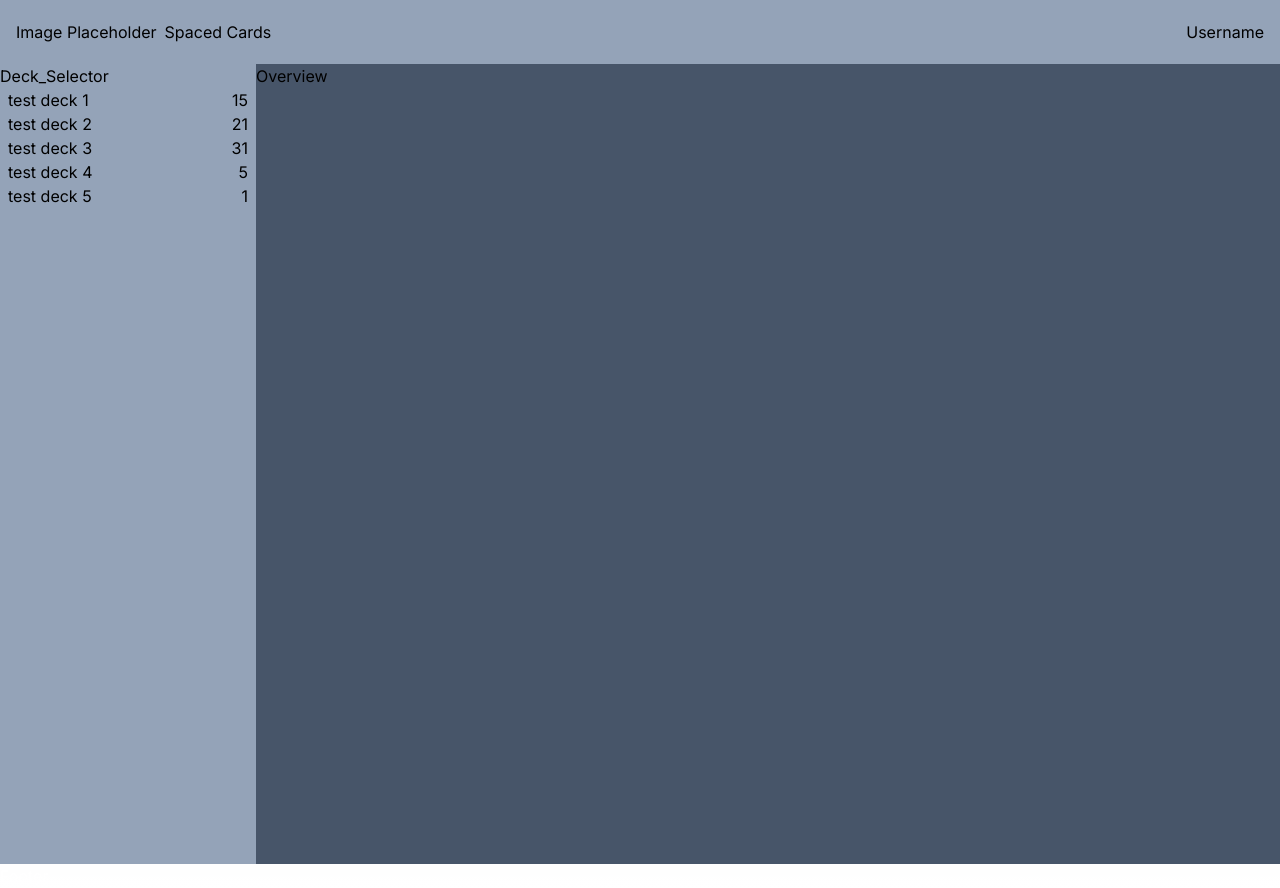
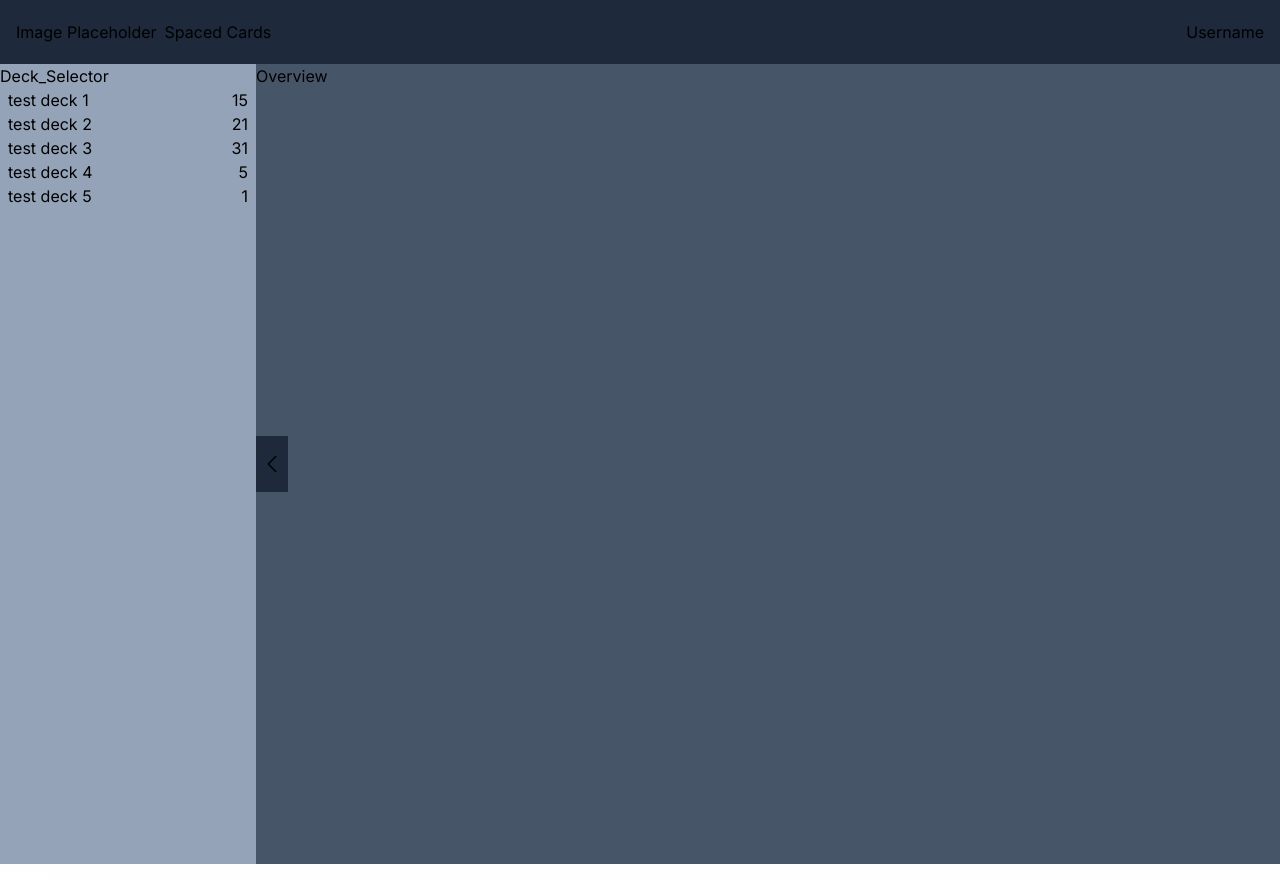
Before and after one commit to gary-giambatista/spaced-cards, a Next.js app: page / in a window 1280 px wide. Built offline with nearby package versions, Linux system fonts and the light colour scheme.

Commit message:
Added chevron & functionality for drawer

```diff
--- a/app/page.js
+++ b/app/page.js
@@ -12,8 +12,8 @@ export default function Home() {
 	const [drawerOpen, setDrawerOpen] = useState(true);
 	return (
 		<main className="flex">
-			<div className="flex w-full" onClick={() => setDrawerOpen(!drawerOpen)}>
-				<Deck_Selector drawerOpen={drawerOpen} />
+			<div className="flex w-full">
+				<Deck_Selector drawerOpen={drawerOpen} setDrawerOpen={setDrawerOpen} />
 				{mode === "overview" ? <Overview /> : <Study />}
 			</div>
 		</main>
--- a/components/Header.jsx
+++ b/components/Header.jsx
@@ -2,7 +2,7 @@ import React from "react";
 
 function Header() {
 	return (
-		<header className="min-h-16 bg-slate-400 flex justify-between items-center px-4">
+		<header className="min-h-16 bg-slate-800 flex justify-between items-center px-4">
 			<div className="flex gap-x-2 ">
 				<div>Image Placeholder</div>
 				<h2>Spaced Cards</h2>
--- a/components/hud/Deck_Selector.jsx
+++ b/components/hud/Deck_Selector.jsx
@@ -28,14 +28,35 @@ const sampleDecks = [
 	},
 ];
 
-function Deck_Selector({ drawerOpen }) {
+function Deck_Selector({ drawerOpen, setDrawerOpen }) {
 	return (
-		<div
-			className={`flex-shrink h-dvh bg-slate-400 transition-all ${
+		<section
+			className={`flex-shrink relative h-dvh bg-slate-400 transition-all ${
 				drawerOpen ? "w-80" : "w-0"
 			} `}
 		>
-			<div className="delay-75">Deck_Selector</div>
+			<div
+				onClick={() => setDrawerOpen(!drawerOpen)}
+				className="absolute flex justify-center items-center bg-slate-800 h-14 w-8 -right-8 top-1/2 transform -translate-y-1/2 cursor-pointer"
+			>
+				<svg
+					xmlns="http://www.w3.org/2000/svg"
+					fill="none"
+					viewBox="0 0 24 24"
+					stroke-width="1.5"
+					stroke="currentColor"
+					className={`w-6 h-6 transition-transform ${
+						drawerOpen ? "rotate-180" : ""
+					}`}
+				>
+					<path
+						stroke-linecap="round"
+						stroke-linejoin="round"
+						d="m8.25 4.5 7.5 7.5-7.5 7.5"
+					/>
+				</svg>
+			</div>
+			<div className="overflow-hidden delay-75">Deck_Selector</div>
 			{sampleDecks.map((deck) => {
 				return (
 					<div
@@ -49,7 +70,7 @@ function Deck_Selector({ drawerOpen }) {
 					</div>
 				);
 			})}
-		</div>
+		</section>
 	);
 }
 
```
